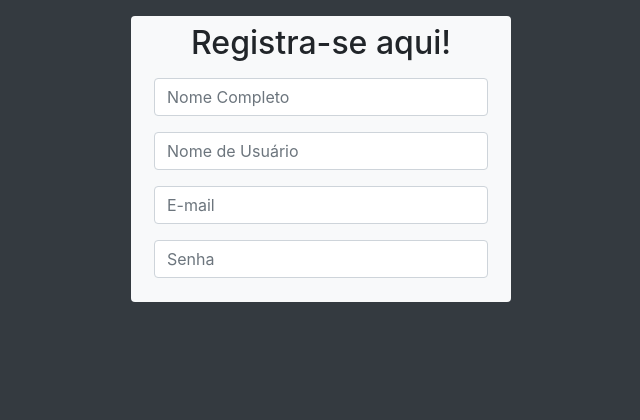
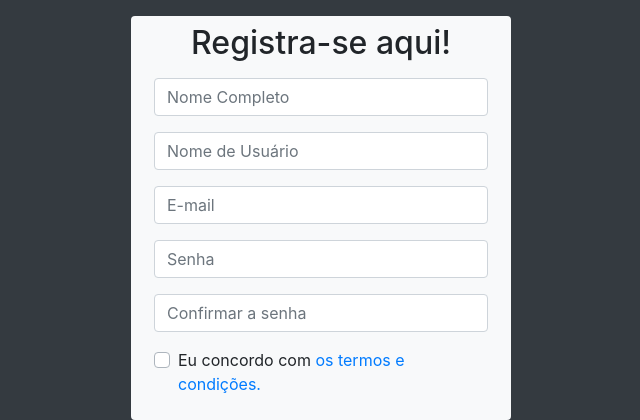
Before and after one commit to Igor-Patrick/login, a PHP site: page /login/ in a window 1280 px wide. Shown: the part 765-1185 px from the top of the page, without its empty margins (319-959 px from the left). Before the commit the page ends 1067 px from the top, so only its background shows below. Run offline with PHP 8.4, Linux system fonts and the light colour scheme.

Commit message:
Salvar
GARANTIR

```diff
--- a/index.php
+++ b/index.php
@@ -118,23 +118,32 @@ Abra a URL http://localhost/login no navegador -->
                 <form action="#" method="post" class="p-2" id="formRegistro">
 
                     <div class="form-group">
-                        <input type="text" name="nomeCompleto" id="nomeCompleto" class="form-control"
-                        placeholder="Nome Completo">
+                        <input type="text" name="nomeCompleto" id="nomeCompleto" class="form-control" placeholder="Nome Completo">
                     </div>
 
                     <div class="form-group">
-                        <input type="text" name="nomeUsuario" id="nomeUsuario" class="form-control"
-                        placeholder="Nome de Usuário">
+                        <input type="text" name="nomeUsuario" id="nomeUsuario" class="form-control" placeholder="Nome de Usuário">
                     </div>
 
                     <div class="form-group">
-                        <input type="email" name="emailUsuario" id="emailUsuario" class="form-control"
-                        placeholder="E-mail">
+                        <input type="email" name="emailUsuario" id="emailUsuario" class="form-control" placeholder="E-mail">
                     </div>
 
                     <div class="form-group">
-                        <input type="password" name="senhaUsuario" id="senhaUsuario" class="form-control"
-                        placeholder="Senha">
+                        <input type="password" name="senhaUsuario" id="senhaUsuario" class="form-control" placeholder="Senha">
+                    </div>
+
+                    <div class="form-group">
+                        <input type="password" name="senhaUsuarioConfirmar" id="senhaUsuarioConfirmar" class="form-control" placeholder="Confirmar a senha">
+                    </div>
+
+                    <div class="form-group">
+                        <div class="custom-control custom-checkbox">
+                            <input type="checkbox" name="concordar" id="concordar" class="custom-control-input">
+                            <label for="concordar" class="custom-control-label">
+                                Eu concordo com <a href="#">os termos e condições.</a>
+                            </label>
+                        </div>
                     </div>
 
                 </form>
```
